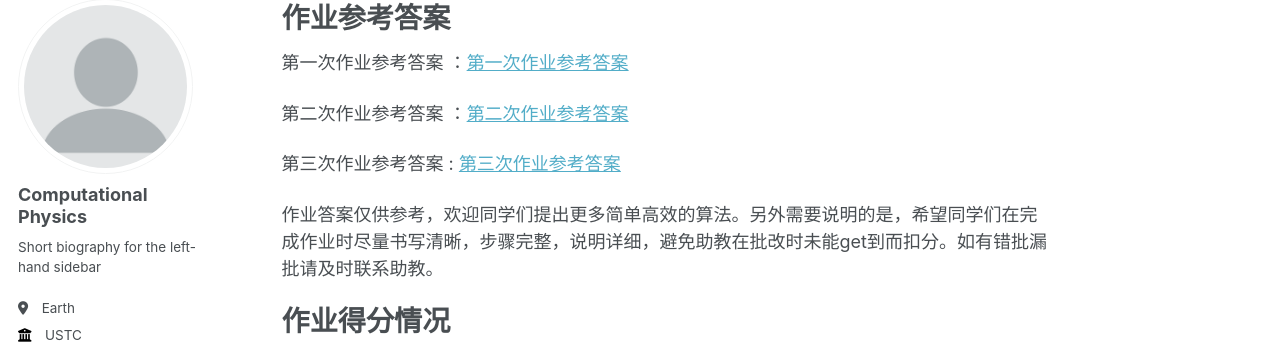
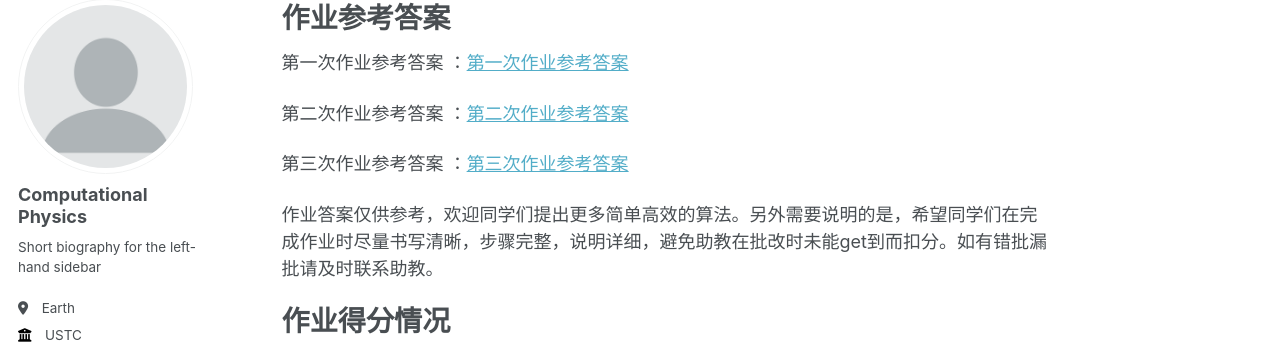
Before and after one commit to ZhouJikunn/ZhouJikunn.github.io, a Jekyll site: the page built from _pages/about.md, in a window 1280 px wide and 900 px high, scrolled down 795 px. Shown: the part 107-451 px from the top of the window. Built offline with Jekyll 4.4.1, drawn with Linux system fonts in a browser that asks for light colours; some web fonts are replaced.

```diff
--- a/_pages/about.md
+++ b/_pages/about.md
@@ -38,7 +38,7 @@ redirect_from:
 
 第二次作业参考答案 ：[第二次作业参考答案](http://zhoujikunn.github.io/files/第二次作业参考答案.pdf)
 
-第三次作业参考答案 : [第三次作业参考答案](http://zhoujikunn.github.io/files/第三次作业参考答案.pdf)
+第三次作业参考答案 ：[第三次作业参考答案](http://zhoujikunn.github.io/files/第三次作业参考答案.pdf)
 
 作业答案仅供参考，欢迎同学们提出更多简单高效的算法。另外需要说明的是，希望同学们在完成作业时尽量书写清晰，步骤完整，说明详细，避免助教在批改时未能get到而扣分。如有错批漏批请及时联系助教。
 
```
